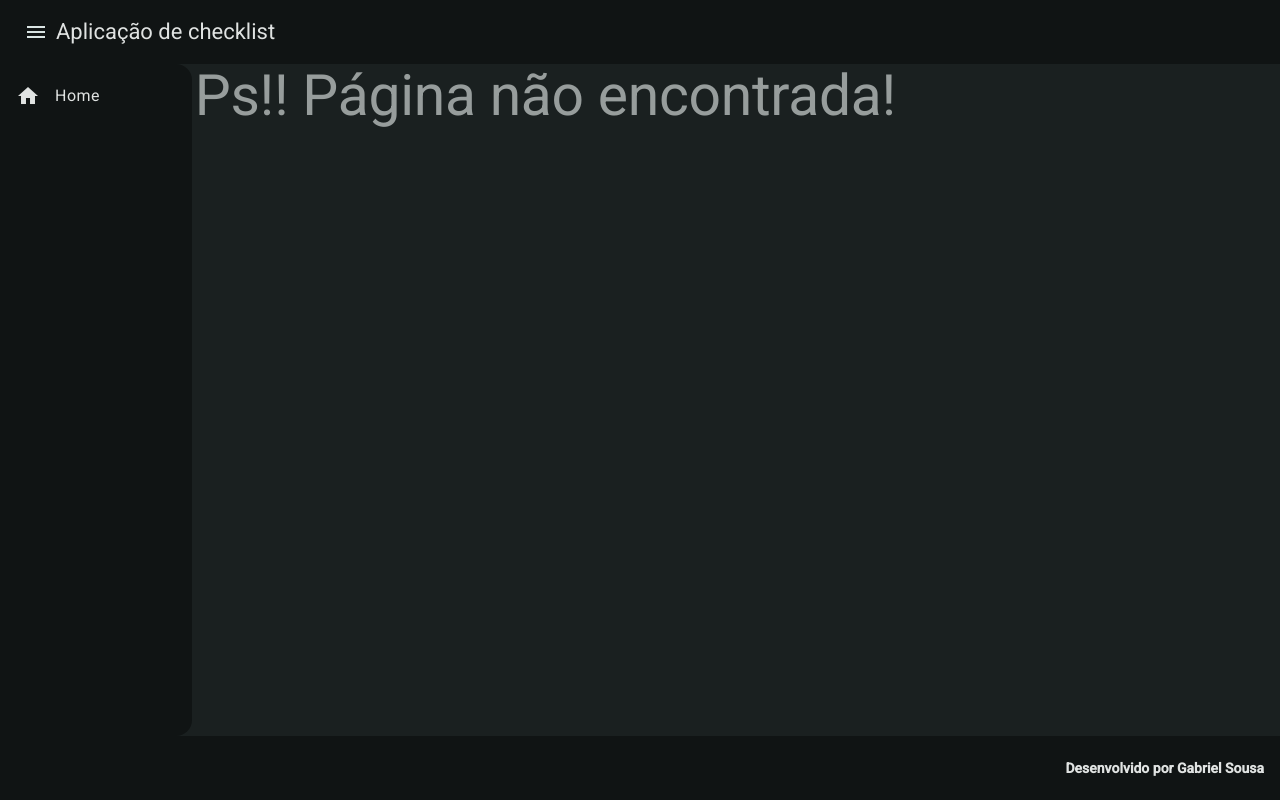
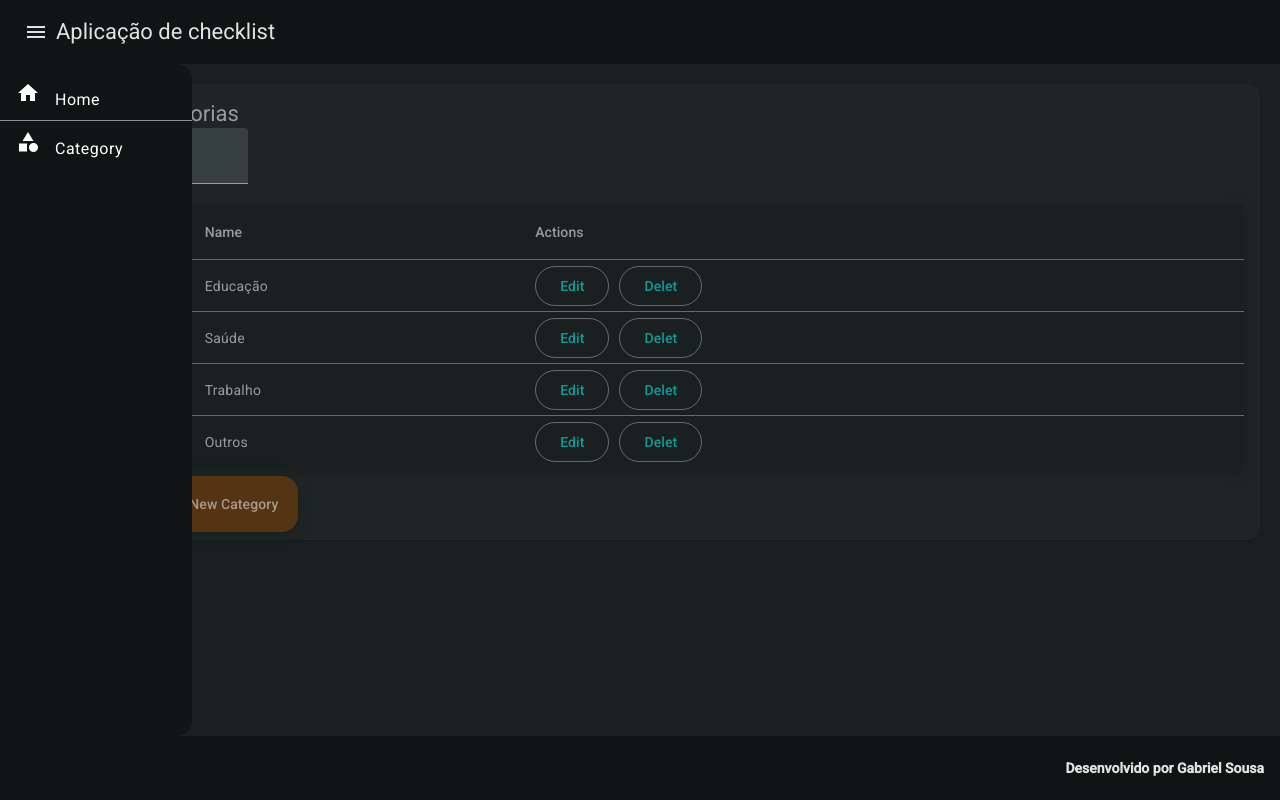
Before and after one commit to GabrielS0usa/checklist-web, an Angular app in the folder checklist-front-end/: page /category in a window 1280 px wide. Both pictures are taken after a click on the button "menu". Built offline with nearby package versions, Linux system fonts and the light colour scheme.

Commit message:
Added category content

```diff
--- /dev/null
+++ b/checklist-front-end/src/app/_models/category.ts
@@ -0,0 +1,5 @@
+export class Category{
+  public id!: number;
+  public name!: string;
+  public guid!: string;
+}
--- a/checklist-front-end/src/app/app.component.html
+++ b/checklist-front-end/src/app/app.component.html
@@ -7,12 +7,23 @@
       <mat-sidenav #sidenav class="w-10p">
 
         <mat-list>
-          <mat-list-item (click)="sidenav.toggle()">
-            <a href="/" class="menu-item">
-              <mat-icon>home</mat-icon>
-              <span class="ml-15">Home</span>
-            </a>
+
+          <mat-list-item (click)="sidenav.toggle()" class="menu-item">
+            <mat-icon>home</mat-icon>
+            <span class="ml-15">
+              <a [routerLink]="['/']">Home</a>
+            </span>
           </mat-list-item>
+
+          <mat-divider></mat-divider>
+
+          <mat-list-item (click)="sidenav.toggle()" class="menu-item">
+              <mat-icon >category</mat-icon>
+              <span class="ml-15">
+                <a [routerLink]="['/category']">Category</a>
+              </span>
+          </mat-list-item>
+
         </mat-list>
 
       </mat-sidenav>
--- a/checklist-front-end/src/app/app.component.scss
+++ b/checklist-front-end/src/app/app.component.scss
@@ -9,7 +9,7 @@
 }
 
 a{
-  color: black;
+  color: rgb(255, 255, 255);
   text-decoration: none;
 }
 
@@ -29,9 +29,13 @@ a:hover{
   margin-left: 15px;
 }
 
-.menu-item{
+.menu-item {
   display: flex;
   align-items: center;
   text-decoration: none;
   color: inherit;
 }
+
+.mat-icon {
+  color: white;  /* Ajuste a cor dos ícones para branco */
+}
--- a/checklist-front-end/src/app/app.component.ts
+++ b/checklist-front-end/src/app/app.component.ts
@@ -9,6 +9,7 @@ import { MatButtonModule } from '@angular/material/button';
 import { CommonModule } from '@angular/common';
 import { MatListModule } from '@angular/material/list';
 import { MatIconModule } from '@angular/material/icon';
+import { RouterModule} from '@angular/router';
 
 @Component({
   selector: 'app-root',
@@ -23,7 +24,7 @@ import { MatIconModule } from '@angular/material/icon';
     MatButtonModule,
     CommonModule,
     MatListModule,
-    MatIconModule
+    MatIconModule, RouterModule
   ],
   templateUrl: './app.component.html',
   styleUrls: ['./app.component.scss'],
--- a/checklist-front-end/src/app/app.routes.ts
+++ b/checklist-front-end/src/app/app.routes.ts
@@ -5,6 +5,6 @@ import { CategoryComponent } from './category/category.component';
 
 export const routes: Routes = [
   {path: '', component: HomeComponent},
+  {path: 'category', component: CategoryComponent},
   {path: '**', component: PageNotFoundComponent},
-  {path: 'category', component: CategoryComponent}
 ];
--- a/checklist-front-end/src/app/category/category.component.html
+++ b/checklist-front-end/src/app/category/category.component.html
@@ -1 +1,63 @@
-<p>category works!</p>
+
+<div>
+
+    <mat-card class="m-20">
+
+      <mat-card-header>
+        <mat-card-title>Gerenciar categorias</mat-card-title>
+      </mat-card-header>
+
+      <mat-card-content>
+
+        <mat-form-field>
+          <mat-label>Filter</mat-label>
+          <input matInput (keyup)="applyFilter($event)" placeholder="Ex. ium" #input>
+        </mat-form-field>
+
+        <table mat-table [dataSource]="dataSource" class="mat-elevation-z8">
+
+          <!-- Position Column -->
+          <ng-container matColumnDef="id">
+            <th mat-header-cell *matHeaderCellDef> Id </th>
+            <td mat-cell *matCellDef="let element; let i = index"> {{i + 1}} </td>
+          </ng-container>
+
+          <!-- Name Column -->
+          <ng-container matColumnDef="name">
+            <th mat-header-cell *matHeaderCellDef> Name </th>
+            <td mat-cell *matCellDef="let element"> {{element.name}} </td>
+          </ng-container>
+
+          <!-- Weight Column -->
+          <ng-container matColumnDef="actions">
+            <th mat-header-cell *matHeaderCellDef> Actions </th>
+            <td mat-cell *matCellDef="let element">
+
+              <button mat-stroked-button class="mr-10" (click)="editCategory(element)">Edit</button>
+              <button mat-stroked-button class="mr-10" (click)="deletCategory(element)">Delet</button>
+
+            </td>
+          </ng-container>
+
+          <tr mat-header-row *matHeaderRowDef="displayedColumns"></tr>
+          <tr mat-row *matRowDef="let row; columns: displayedColumns;"></tr>
+
+          <!-- Row shown when there is no matching data. -->
+          <!-- <tr class="mat-row" *matNoDataRow>
+            <td class="mat-cell" colspan="4">No data matching the filter "{{input.value}}"</td>
+          </tr> -->
+        </table>
+
+
+      </mat-card-content>
+
+      <mat-card-actions>
+
+        <a mat-flat-button class="mr-10" [routerLink]="['/']">Home</a>
+        <a mat-fab extended (click)="createNewCategory()">Create New Category</a>
+
+      </mat-card-actions>
+
+    </mat-card>
+
+</div>
--- a/checklist-front-end/src/app/category/category.component.scss
+++ b/checklist-front-end/src/app/category/category.component.scss
@@ -0,0 +1,7 @@
+.m-20{
+  margin: 20px;
+}
+
+.mr-10{
+  margin-right: 10px;
+}
--- a/checklist-front-end/src/app/category/category.component.ts
+++ b/checklist-front-end/src/app/category/category.component.ts
@@ -1,12 +1,55 @@
-import { Component } from '@angular/core';
+import { Component, OnInit } from '@angular/core';
+import {MatCardModule} from '@angular/material/card';
+import {MatTableModule} from '@angular/material/table';
+import {MatFormFieldModule} from '@angular/material/form-field';
+import {MatInputModule} from '@angular/material/input';
+import {MatTableDataSource} from '@angular/material/table';
+import { Category } from '../_models/category';
+import {MatButtonModule} from '@angular/material/button';
+import { RouterModule} from '@angular/router';
+
+
+
+export const CATEGORY_DATA: Category[] = [
+  { id: 1, name: 'Educação', guid: 'aa-bbb-ccc-dddd' },
+  { id: 2, name: 'Saúde', guid: 'aa-bbb-ccc-dddd' },
+  { id: 3, name: 'Trabalho', guid: 'aa-bbb-ccc-dddd' },
+  { id: 4, name: 'Outros', guid: 'aa-bbb-ccc-dddd' },
+];
 
 @Component({
   selector: 'app-category',
   standalone: true,
-  imports: [],
+  imports: [MatCardModule, MatFormFieldModule, MatInputModule,RouterModule, MatTableModule, MatButtonModule],
   templateUrl: './category.component.html',
   styleUrl: './category.component.scss'
 })
-export class CategoryComponent {
+export class CategoryComponent implements OnInit{
+
+  public displayedColumns: string[] = ['id', 'name', 'actions'];
+  public dataSource = new MatTableDataSource(CATEGORY_DATA);
+
+  constructor() { }
+
+  public editCategory(category: Category){
+
+  }
+
+  public deletCategory(category: Category){
+
+  }
+
+  public createNewCategory() {
+
+  }
+
+  ngOnInit(): void {
+
+  }
+
+  applyFilter(event: Event) {
+    const filterValue = (event.target as HTMLInputElement).value;
+    this.dataSource.filter = filterValue.trim().toLowerCase();
+  }
 
 }
```
